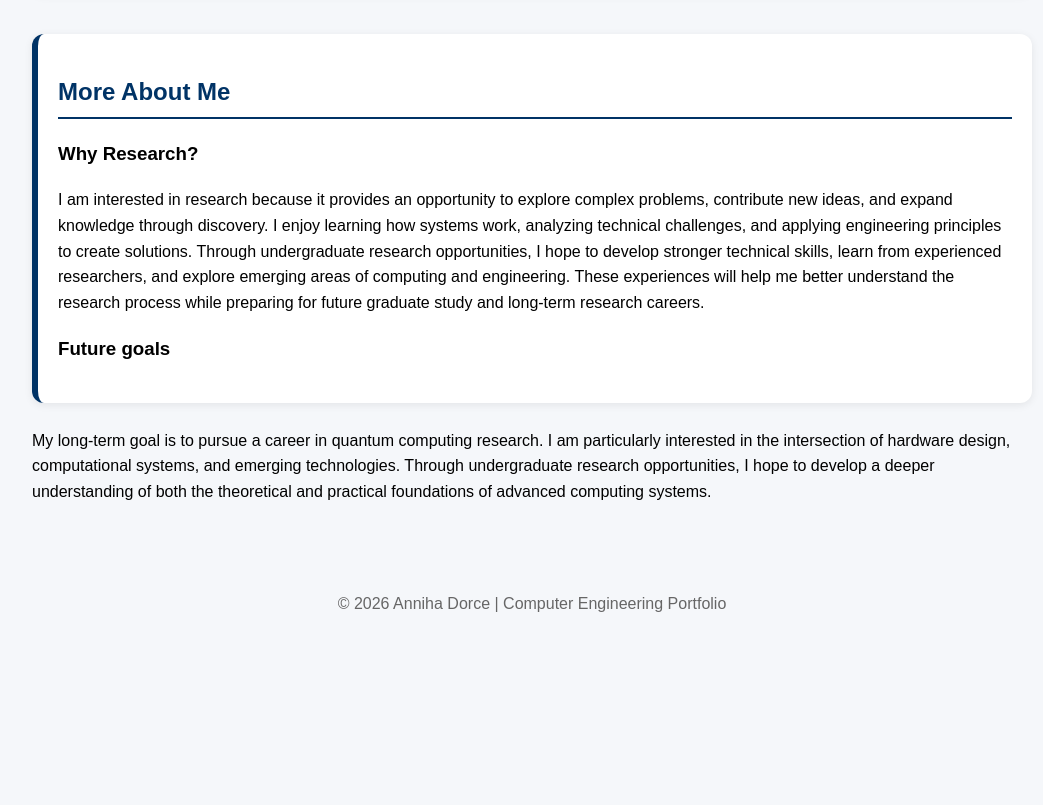
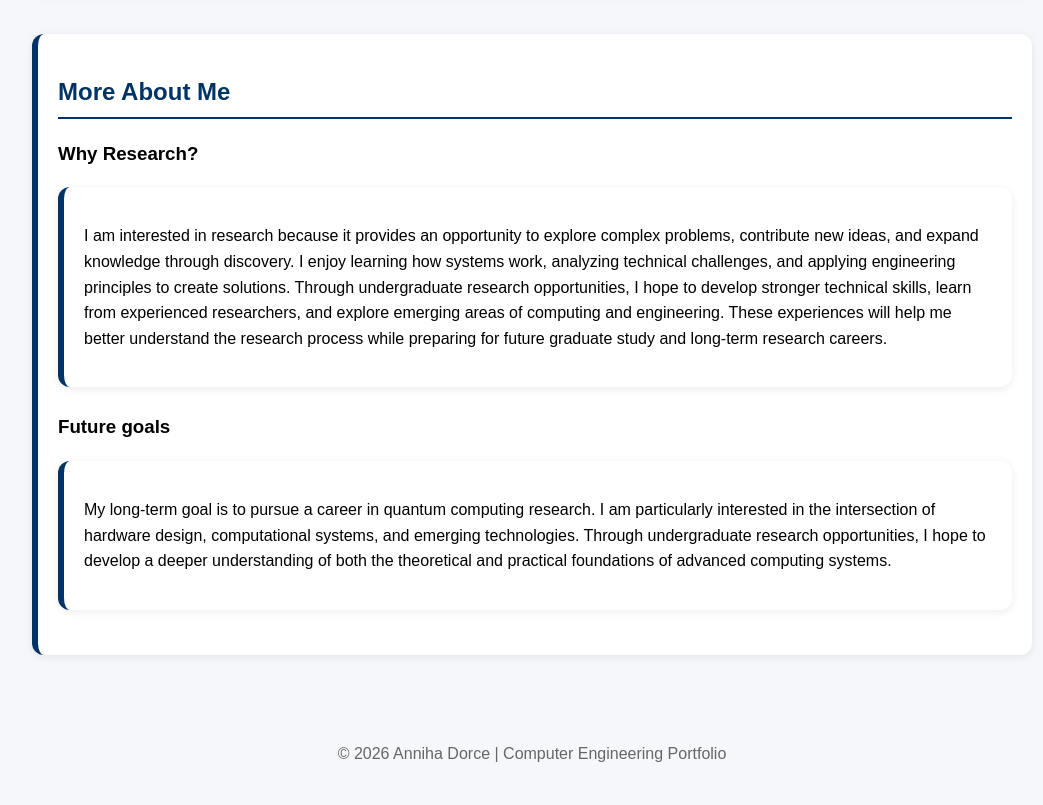
Before and after one commit to anniha05-sudo/anniha05-sudo.github.io, a plain HTML site: page index.html in a window 1280 px wide. Shown: the part 4475-5280 px from the top of the page, without its empty margins (108-1151 px from the left). Before the commit the page ends 5147 px from the top, so only its background shows below. Drawn offline with Linux system fonts and the light colour scheme.

Commit message:
Update index.html

```diff
--- a/index.html
+++ b/index.html
@@ -338,7 +338,7 @@
 
 <h2>More About Me</h2>
     <h3>Why Research?</h3>
-
+<div class="project">
 <p>
 I am interested in research because it provides an
 opportunity to explore complex problems, contribute new
@@ -353,9 +353,9 @@ engineering. These experiences will help me better
 understand the research process while preparing for future
 graduate study and long-term research careers.
 </p>
-
+</div>
       <h3>Future goals</h3>
-</section>
+<div class="project">
 <p>
 My long-term goal is to pursue a career in quantum computing research.
 I am particularly interested in the intersection of hardware design,
```
